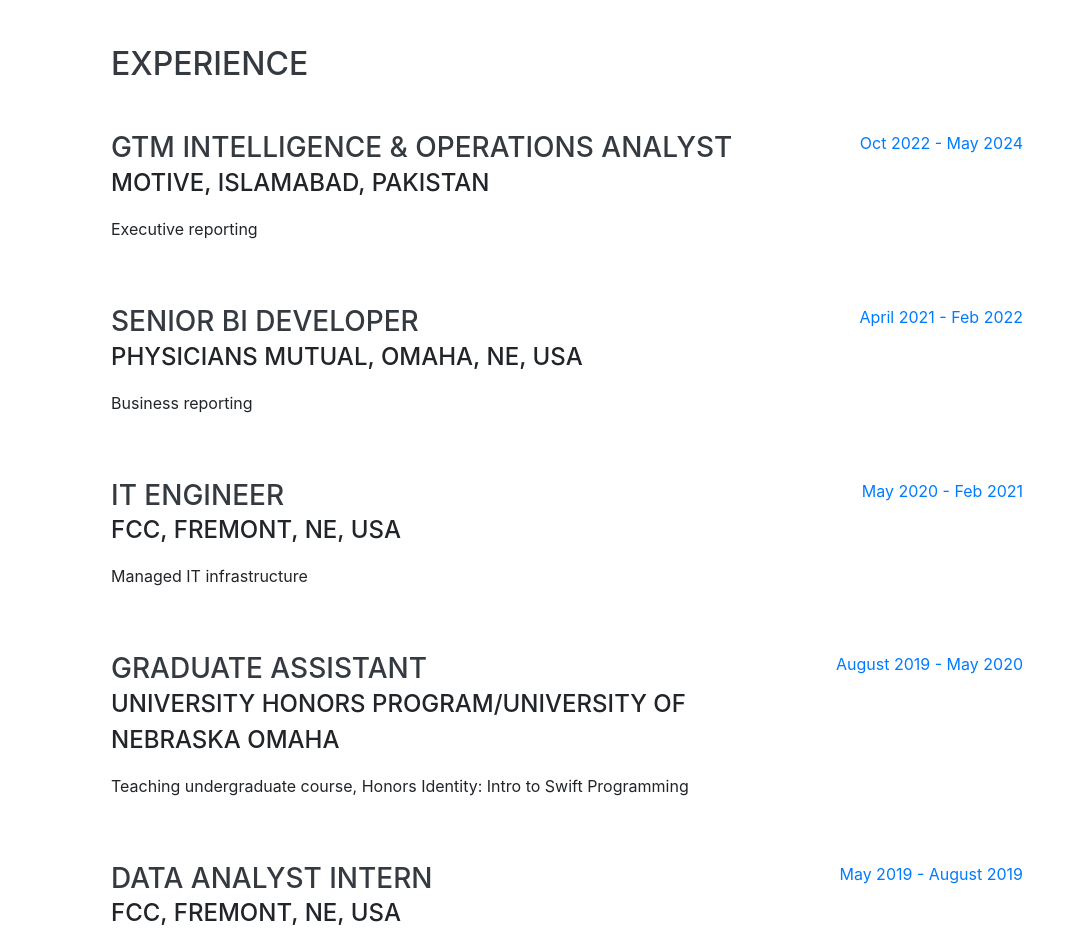
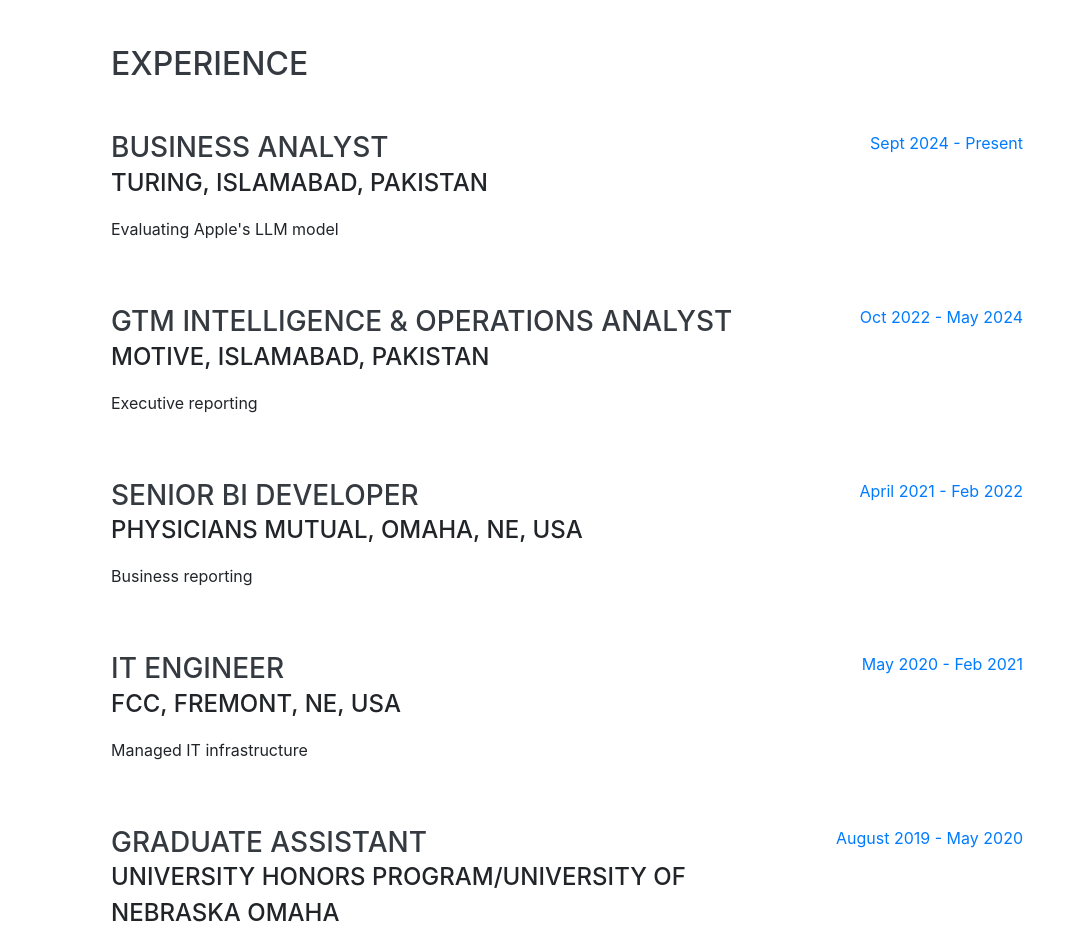
Before and after one commit to danialfaisal/Personal-Website, a website with bundled scripts: page index.html in a window 1280 px wide. Shown: the part 804-1735 px from the top of the page, without its empty margins (209-1280 px from the left). Built offline with nearby package versions, Linux system fonts and the light colour scheme; a web font is replaced by a local one.

Commit message:
Added Turing job

```diff
--- a/index.html
+++ b/index.html
@@ -105,6 +105,16 @@
     <div class="w-100">
       <h2 class="mb-5">Experience</h2>
 
+      <div class="resume-item d-flex flex-column flex-md-row justify-content-between mb-5">
+        <div class="resume-content">
+          <h3 class="mb-0">Business Analyst</h3>
+          <div class="subheading mb-3">Turing, Islamabad, Pakistan</div>
+          <p>Evaluating Apple's LLM model</p>
+        </div>
+        <div class="resume-date text-md-right">
+          <span class="text-primary">Sept 2024 - Present</span>
+        </div>
+      </div>
 
       <div class="resume-item d-flex flex-column flex-md-row justify-content-between mb-5">
         <div class="resume-content">
```
